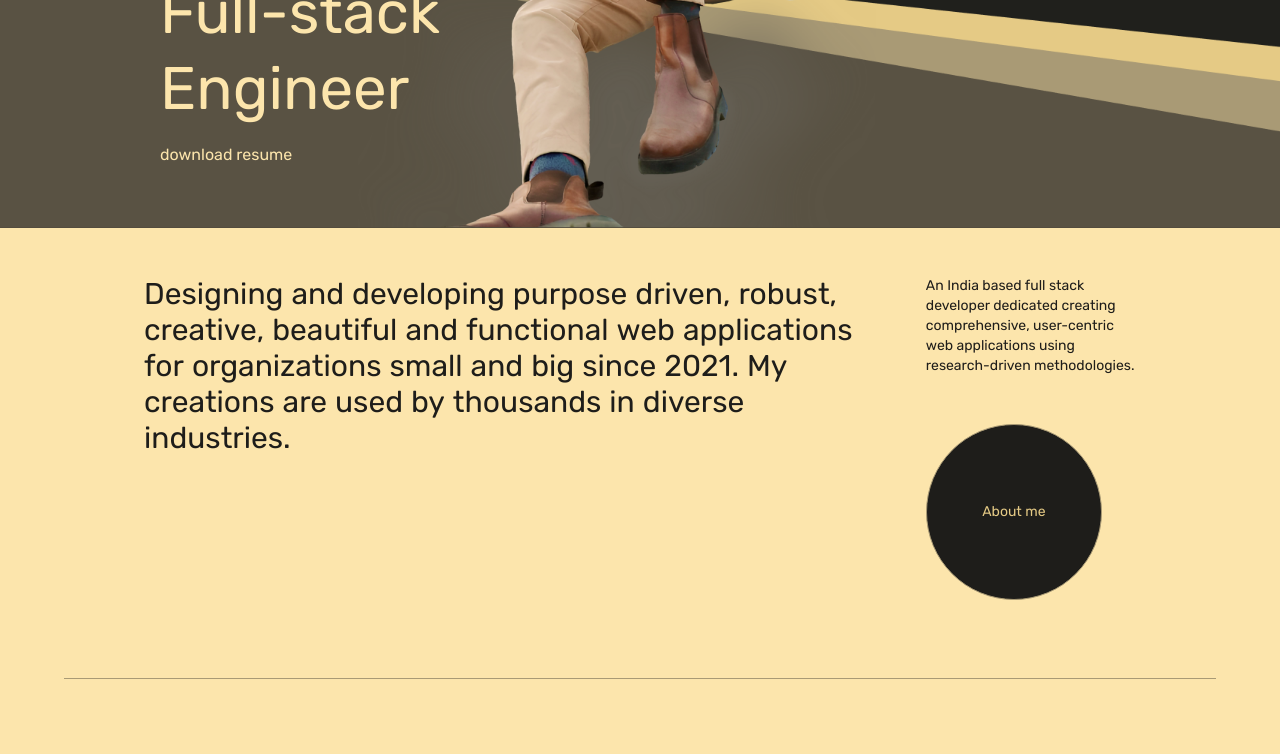
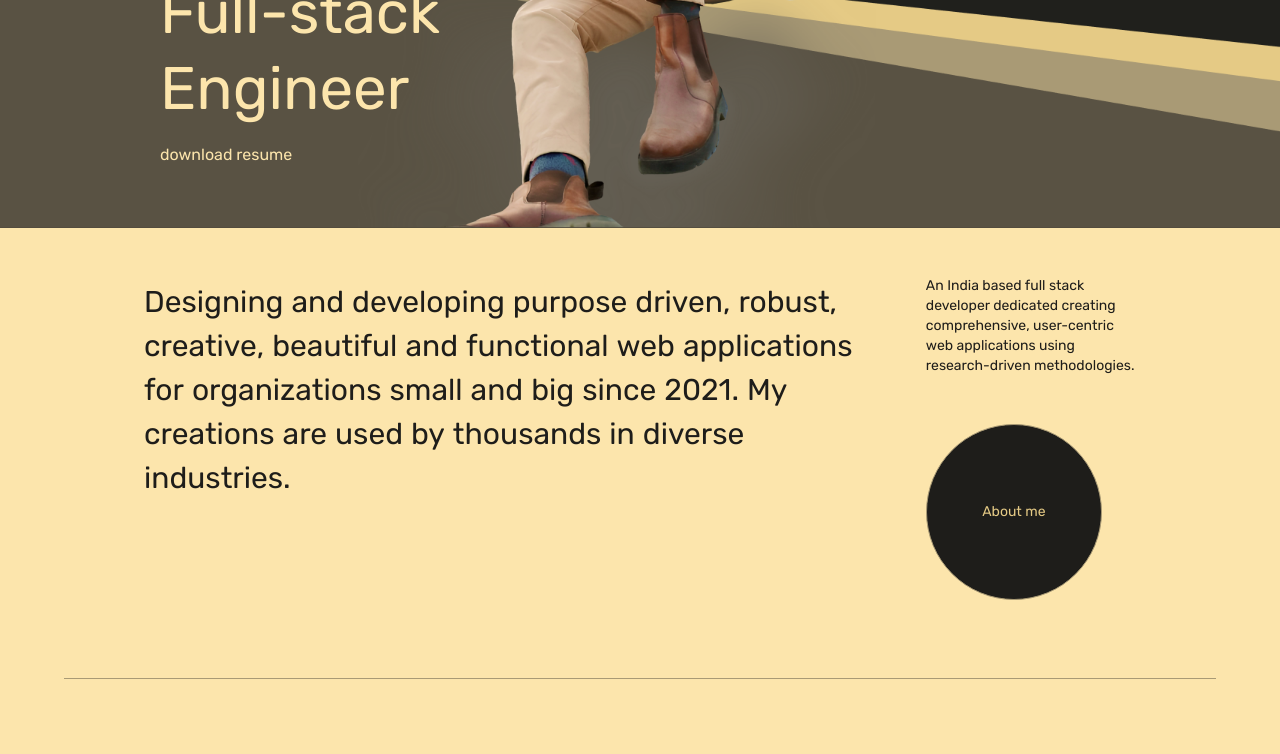
Before and after one commit to pingSubhajit/subhajit-v2, a Next.js app: page / in a window 1280 px wide. Shown: the part 572-1326 px from the top of the page. Built offline with nearby package versions, Linux system fonts and the light colour scheme.

Commit message:
Minor styling changes

```diff
--- a/components/description/Description.tsx
+++ b/components/description/Description.tsx
@@ -16,7 +16,7 @@ export default function Description() {
 	return (
 		<div ref={description} className="px-14 lg:px-28 xl:px-36 2xl:px-48 flex justify-center relative">
 			<div className="max-w-[1400px] flex flex-col lg:flex-row gap-8 2xl:gap-12 text-black">
-				<p className="text-2xl lg:text-xl xl:text-3xl 2xl:text-4xl gap-2 leading-[1.3]">
+				<p className="text-2xl lg:text-xl xl:text-3xl 2xl:text-4xl lg:space-y-2 leading-[1.3]">
 					{phrase.split(' ').map((word, index) => {
 						return <span key={index} className="mr-2 relative overflow-hidden inline-flex">
 							<motion.span custom={index} variants={slideUp} animate={isInView ? 'open' : 'closed'}
--- a/components/hamburger/BurgerButton.module.scss
+++ b/components/hamburger/BurgerButton.module.scss
@@ -7,7 +7,7 @@
     height: 1px;
     width: 40%;
     margin: auto;
-    background-color: white;
+    background-color: #FCE5AC;
     position: relative;
     transition: transform 0.3s;
   }
```
